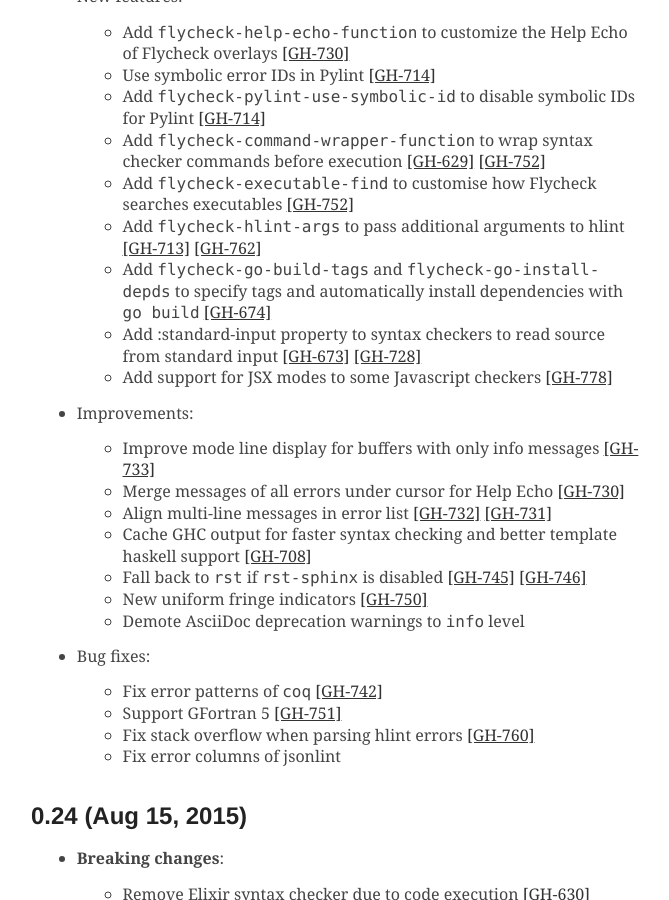
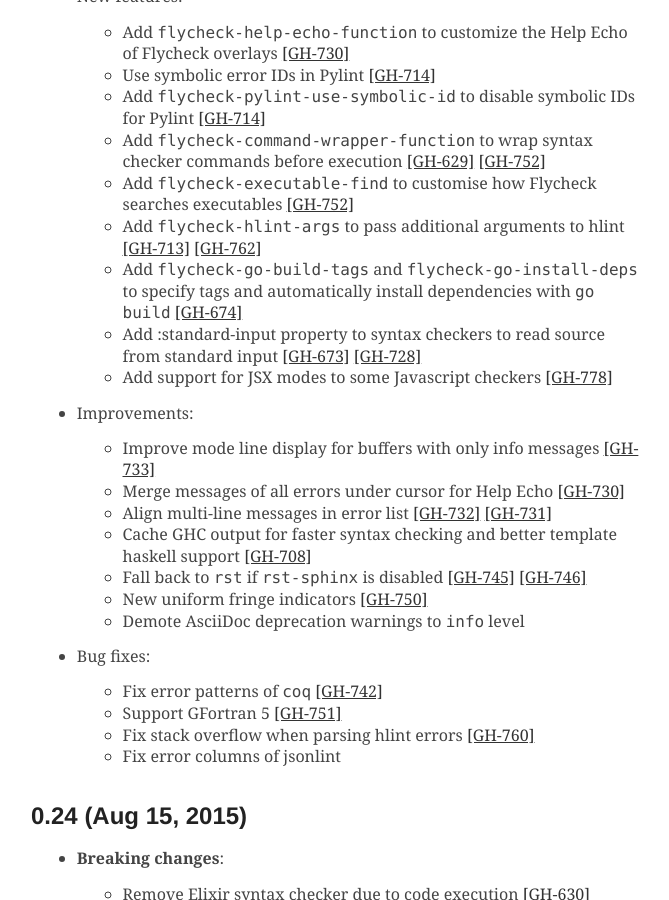
Before and after one commit to cmarqu/flycheck.github.io, a Jekyll site: the page built from changes.md, in a window 1280 px wide and 900 px high, scrolled down 505 px. Shown: the whole window, without its empty margins (259-928 px from the left). Built offline with Jekyll 4.4.1, drawn with Linux system fonts in a browser that asks for light colours; some web fonts are replaced.

Commit message:
Update manual from flycheck/flycheck@76f4ec1

```diff
--- a/_includes/changes.md
+++ b/_includes/changes.md
@@ -27,7 +27,7 @@
     executables [[GH-752]](https://github.com/flycheck/flycheck/issues/752)
   - Add `flycheck-hlint-args` to pass additional arguments to hlint [[GH-713]](https://github.com/flycheck/flycheck/issues/713)
     [[GH-762]](https://github.com/flycheck/flycheck/issues/762)
-  - Add `flycheck-go-build-tags` and `flycheck-go-install-depds` to specify tags
+  - Add `flycheck-go-build-tags` and `flycheck-go-install-deps` to specify tags
     and automatically install dependencies with `go build` [[GH-674]](https://github.com/flycheck/flycheck/issues/674)
   - Add :standard-input property to syntax checkers to read source from standard
     input [[GH-673]](https://github.com/flycheck/flycheck/issues/673) [[GH-728]](https://github.com/flycheck/flycheck/issues/728)
```
